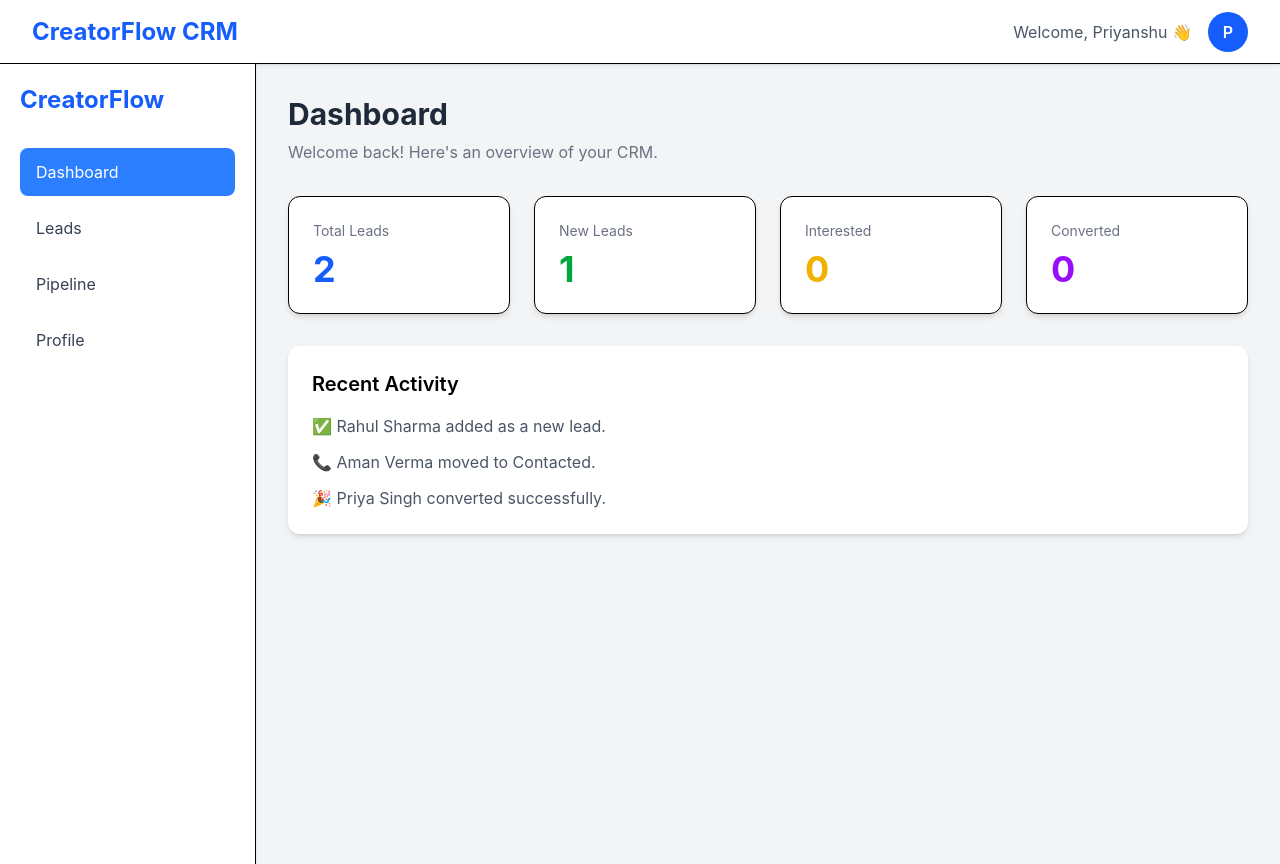
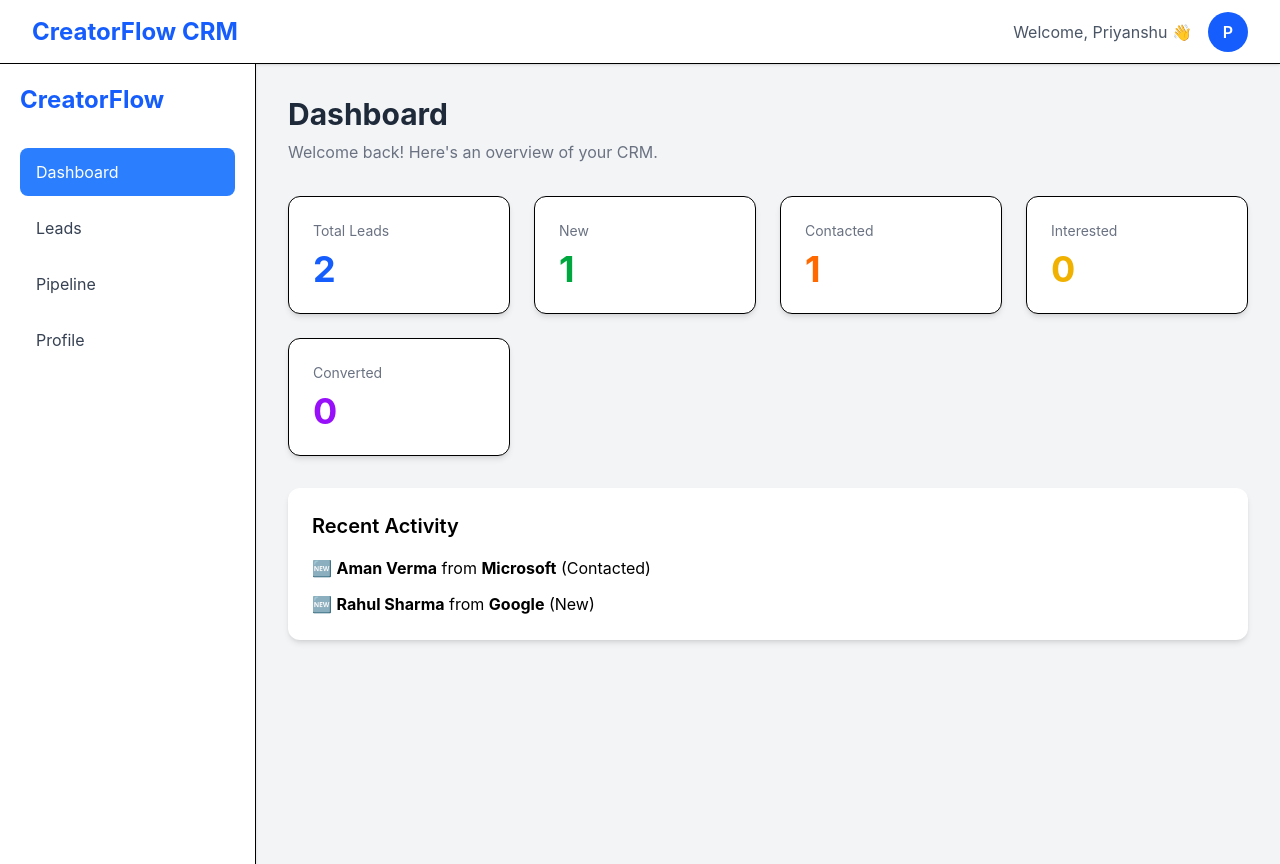
Before and after one commit to priyanshupnwr/creatorflow-crm, a React (Vite) app: page / in a window 1280 px wide. Built offline with nearby package versions, Linux system fonts and the light colour scheme.

Commit message:
feat: make dashboard statistics dynamic

```diff
--- a/src/pages/Dashboard/Dashboard.jsx
+++ b/src/pages/Dashboard/Dashboard.jsx
@@ -4,6 +4,25 @@ import StatCard from "../../components/common/StatCard";
 
 function Dashboard() {
   const { leads } = useContext(LeadContext);
+
+const totalLeads = leads.length;
+
+const newLeads = leads.filter(
+  (lead) => lead.status === "New"
+).length;
+
+const contactedLeads = leads.filter(
+  (lead) => lead.status === "Contacted"
+).length;
+
+const interestedLeads = leads.filter(
+  (lead) => lead.status === "Interested"
+).length;
+
+const convertedLeads = leads.filter(
+  (lead) => lead.status === "Converted"
+).length;
+
   return (
     <div className="max-w-7xl mx-auto">
       <div className="mb-8">
@@ -19,25 +38,31 @@ function Dashboard() {
       <div className="grid grid-cols-1 md:grid-cols-2 xl:grid-cols-4 gap-6">
   <StatCard
     title="Total Leads"
-          value={leads.length}
+    value={totalLeads}
     color="text-blue-600"
   />
 
   <StatCard
-          title="New Leads"
-          value={leads.filter((lead) => lead.status === "New").length}
+    title="New"
+    value={newLeads}
     color="text-green-600"
   />
 
   <StatCard
+    title="Contacted"
+    value={contactedLeads}
+    color="text-orange-500"
+  />
+
+  <StatCard
     title="Interested"
-          value={leads.filter((lead) => lead.status === "Interested").length}
+    value={interestedLeads}
     color="text-yellow-500"
   />
 
   <StatCard
     title="Converted"
-          value={leads.filter((lead) => lead.status === "Converted").length}
+    value={convertedLeads}
     color="text-purple-600"
   />
 </div>
@@ -47,10 +72,22 @@ function Dashboard() {
           Recent Activity
         </h2>
 
-        <ul className="space-y-3 text-gray-600">
-          <li>✅ Rahul Sharma added as a new lead.</li>
-          <li>📞 Aman Verma moved to Contacted.</li>
-          <li>🎉 Priya Singh converted successfully.</li>
+        <ul className="space-y-3">
+  {leads.length > 0 ? (
+    leads
+      .slice(-5)
+      .reverse()
+      .map((lead) => (
+        <li key={lead.id}>
+          🆕 <strong>{lead.name}</strong> from{" "}
+          <strong>{lead.company}</strong> ({lead.status})
+        </li>
+      ))
+  ) : (
+    <p className="text-gray-500">
+      No recent activity.
+    </p>
+  )}
 </ul>
       </div>
     </div>
```
Also changed, not shown: src/layouts/MainLayout.css (deleted, +0 -12 lines), src/pages/Dashboard/Dashboard.css (deleted, +0 -9 lines). Lines whose indentation alone changed are shown as unchanged.
